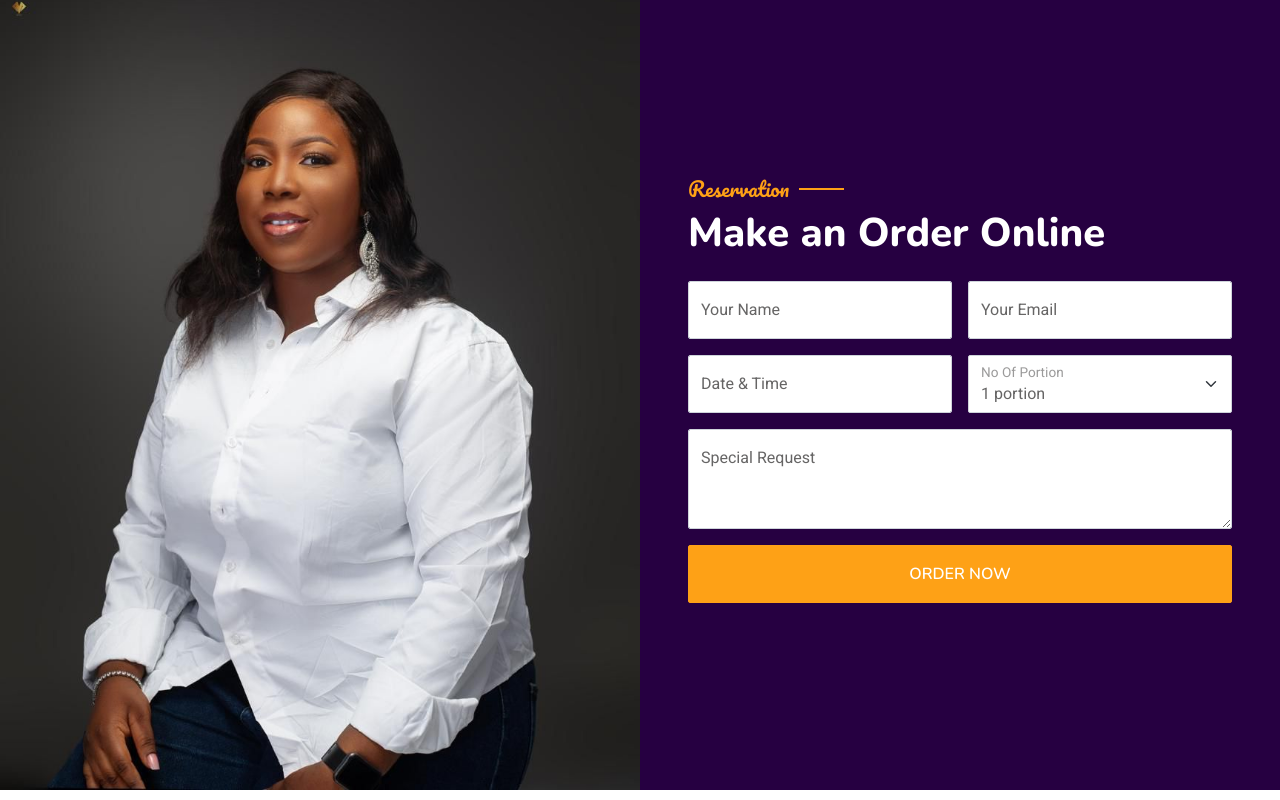
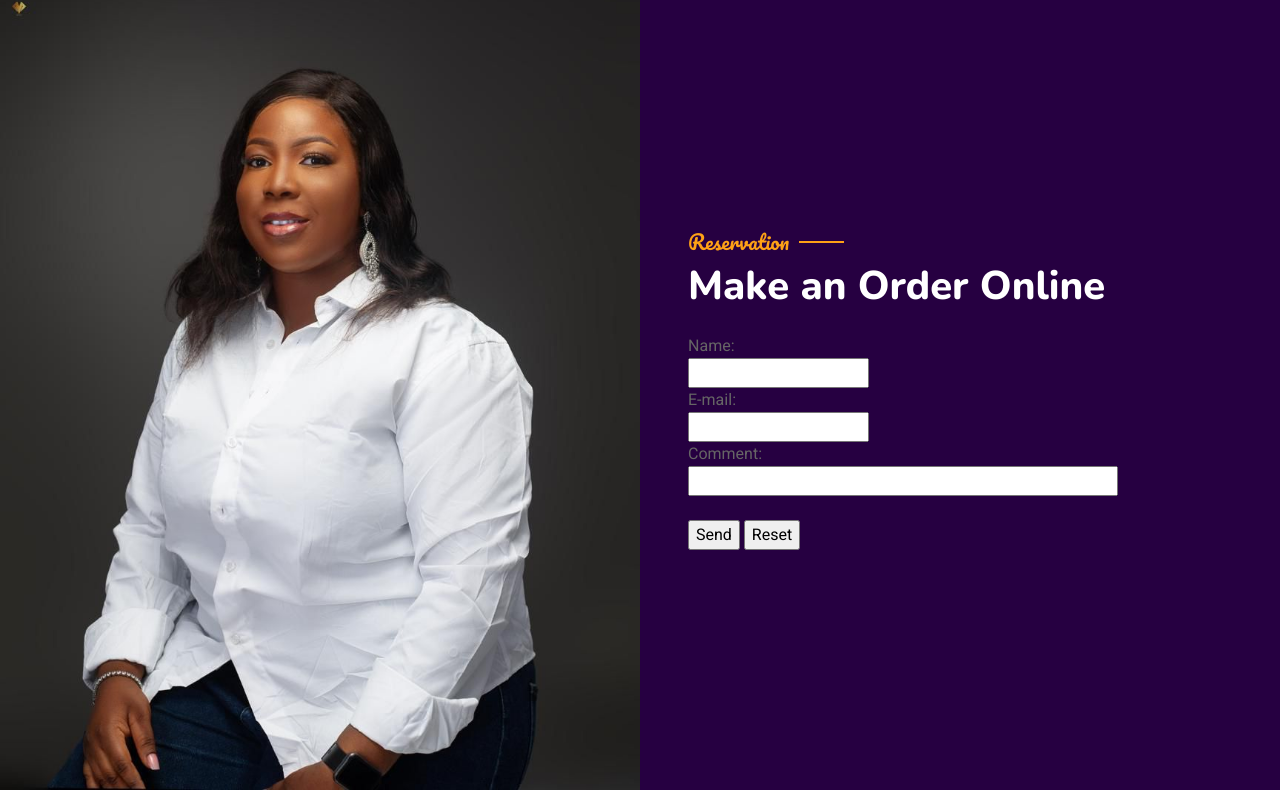
Before and after one commit to Kpanousamuel/Ellies-Confectioneries, a plain HTML site: page booking.html in a window 1280 px wide. Shown: the part 503-1303 px from the top of the page. Drawn offline with nearby package versions, Linux system fonts and the light colour scheme.

Commit message:
2025 1st commit

```diff
--- a/booking.html
+++ b/booking.html
@@ -98,12 +98,16 @@
                     <div class="p-5 wow fadeInUp" data-wow-delay="0.2s">
                         <h5 class="section-title ff-secondary text-start text-primary fw-normal">Reservation</h5>
                         <h1 class="text-white mb-4">Make an Order Online</h1>
-                        <form>
+                        <!-- <form>
                             <div class="row g-3">
+
                                 <div class="col-md-6">
                                     <div class="form-floating">
+                                        <form action="mailto:kpanousamuel9@gmail.com" method="post" enctype="text/plain">
                                         <input type="text" class="form-control" id="name" placeholder="Your Name">
                                         <label for="name">Your Name</label>
+                                        <input type="submit" value="Send">
+                                    </form>
                                     </div>
                                 </div>
                                 <div class="col-md-6">
@@ -138,8 +142,20 @@
                                 <div class="col-12">
                                     <button class="btn btn-primary w-100 py-3" type="submit">Order Now</button>
                                 </div>
+
                             </div>
-                        </form>
+                        </form> -->
+
+                        <form action="mailto:kpanousamuel9@gmail.com" method="post" enctype="text/plain">
+                            Name:<br>
+                            <input type="text" name="name"><br>
+                            E-mail:<br>
+                            <input type="text" name="mail"><br>
+                            Comment:<br>
+                            <input type="text" name="comment" size="50"><br><br>
+                            <input type="submit" value="Send">
+                            <input type="reset" value="Reset">
+                            </form>
                     </div>
                 </div>
             </div>
```
